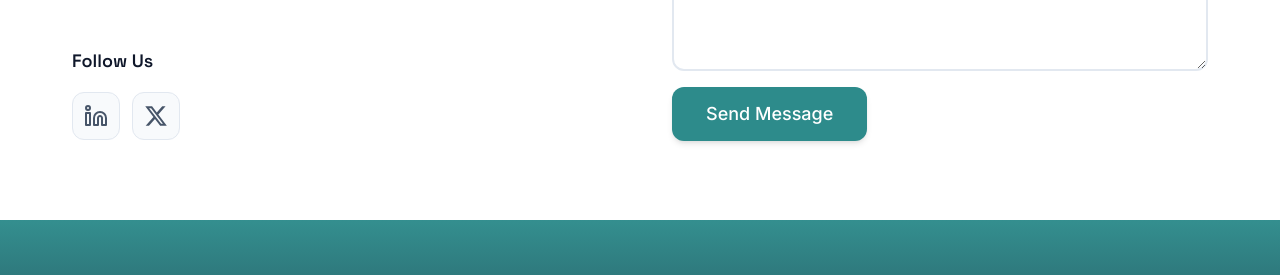
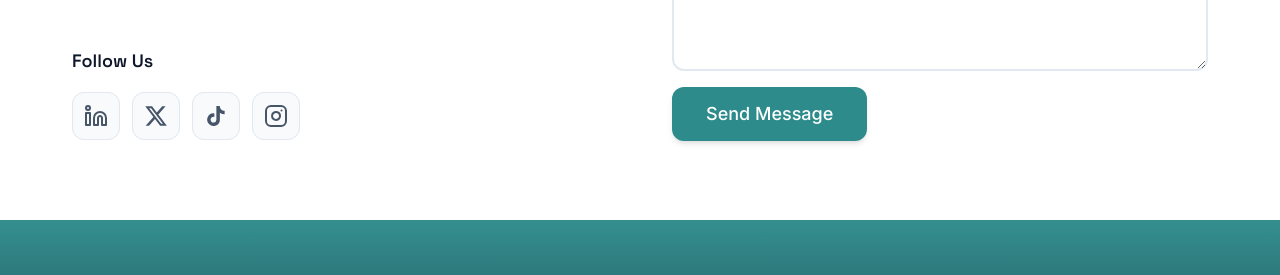
Before and after one commit to puentesci/puentesci.github.io, a Jekyll site: the page built from contact.html, in a window 1280 px wide and 900 px high, scrolled down 1079 px. Shown: the part 385-660 px from the top of the window. Built offline with Jekyll 4.4.1, drawn with Linux system fonts in a browser that asks for light colours.

Commit message:
Add TikTok and Instagram social links to contact page
- Added TikTok icon linking to https://www.tiktok.com/@puentescientific
- Added Instagram icon linking to https://www.instagram.com/puentescientific/
- Icons follow the same styling as existing LinkedIn and X (Twitter) links
- Proper accessibility labels and external link attributes included

```diff
--- a/contact.html
+++ b/contact.html
@@ -127,6 +127,18 @@ Use targeted edits, NOT full file replacement!
                   <path d="M18.244 2.25h3.308l-7.227 8.26 8.502 11.24H16.17l-5.214-6.817L4.99 21.75H1.68l7.73-8.835L1.254 2.25H8.08l4.713 6.231zm-1.161 17.52h1.833L7.084 4.126H5.117z" fill="currentColor"/>
                 </svg>
               </a>
+              <a href="https://www.tiktok.com/@puentescientific" target="_blank" rel="noopener noreferrer" class="social-link" aria-label="TikTok">
+                <svg width="24" height="24" viewBox="0 0 24 24" fill="none" xmlns="http://www.w3.org/2000/svg">
+                  <path d="M19.59 6.69a4.83 4.83 0 0 1-3.77-4.25V2h-3.45v13.67a2.89 2.89 0 0 1-5.2 1.74 2.89 2.89 0 0 1 2.31-4.64 2.93 2.93 0 0 1 .88.13V9.4a6.84 6.84 0 0 0-1-.05A6.33 6.33 0 0 0 5 20.1a6.34 6.34 0 0 0 10.86-4.43v-7a8.16 8.16 0 0 0 4.77 1.52v-3.4a4.85 4.85 0 0 1-1-.1z" fill="currentColor"/>
+                </svg>
+              </a>
+              <a href="https://www.instagram.com/puentescientific/" target="_blank" rel="noopener noreferrer" class="social-link" aria-label="Instagram">
+                <svg width="24" height="24" viewBox="0 0 24 24" fill="none" xmlns="http://www.w3.org/2000/svg">
+                  <rect x="2" y="2" width="20" height="20" rx="5" ry="5" stroke="currentColor" stroke-width="2" stroke-linecap="round" stroke-linejoin="round"/>
+                  <path d="m16 11.37A4 4 0 1 1 12.63 8 4 4 0 0 1 16 11.37z" stroke="currentColor" stroke-width="2" stroke-linecap="round" stroke-linejoin="round"/>
+                  <line x1="17.5" y1="6.5" x2="17.51" y2="6.5" stroke="currentColor" stroke-width="2" stroke-linecap="round" stroke-linejoin="round"/>
+                </svg>
+              </a>
             </div>
           </div>
         </div>
```
